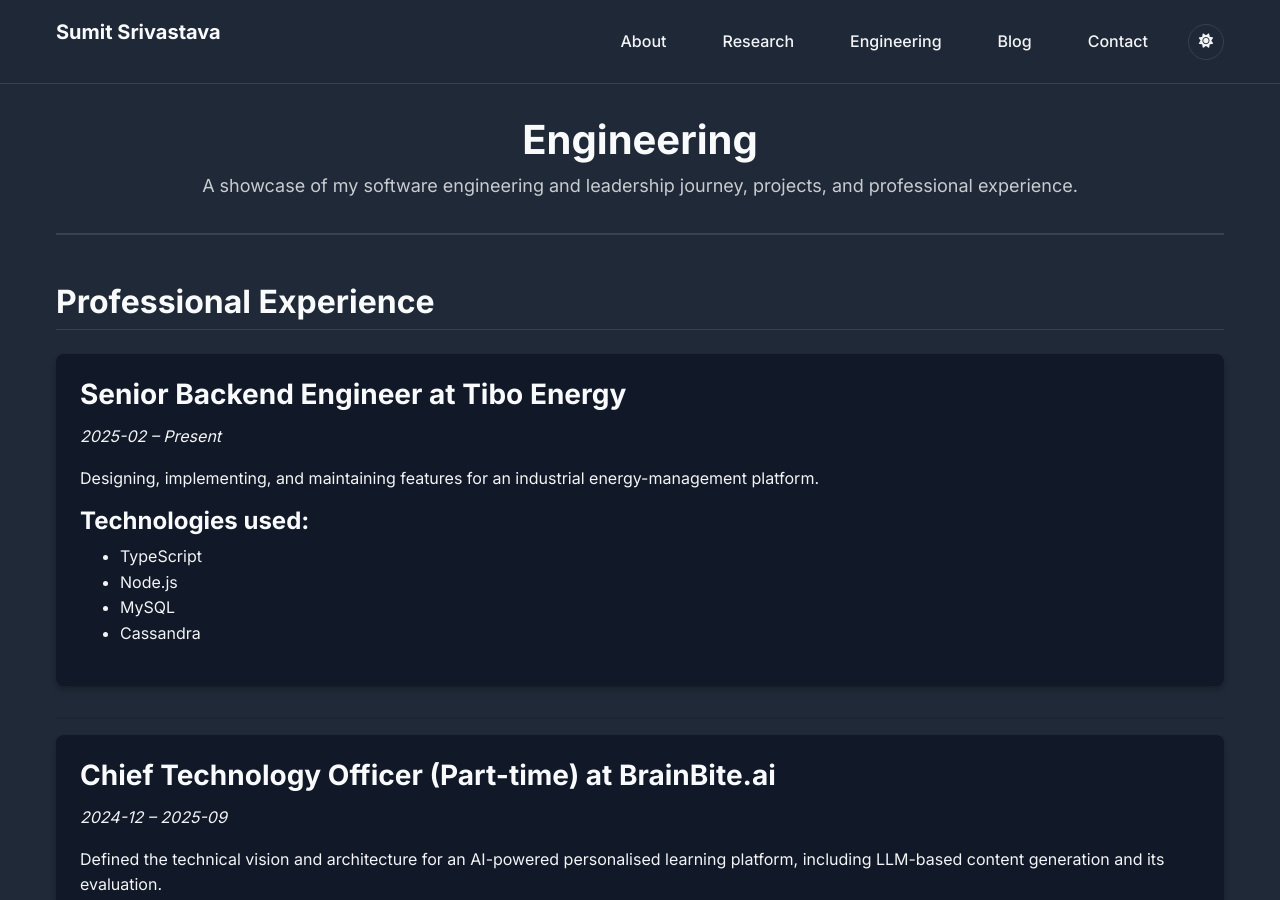
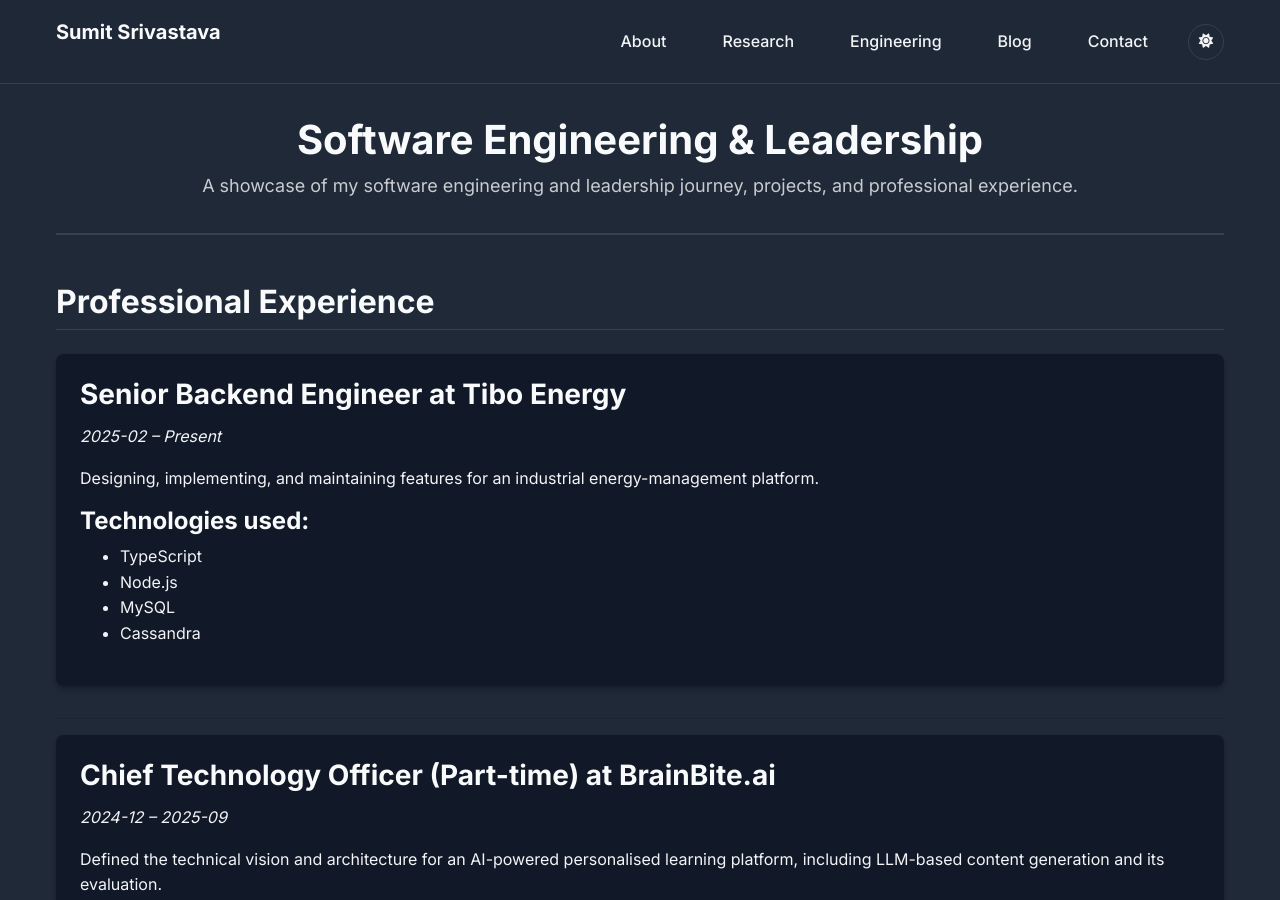
Before and after one commit to sumitsrv/sumitsrv.github.io, a Jekyll site: the page built from _pages/engineering.md, in a window 1280 px wide and 900 px high. Built offline with Jekyll 4.4.1, drawn with Linux system fonts in a browser that asks for light colours; nearby versions of some CDN libraries.

Commit message:
Refine Engineering page content and update experience descriptions for clarity and professionalism

```diff
--- a/_pages/engineering.md
+++ b/_pages/engineering.md
@@ -6,7 +6,7 @@
 ---
 <div class="container">
     <div class="section-header">
-        <h1>Engineering</h1>
+        <h1>Software Engineering & Leadership</h1>
         <p class="lead">A showcase of my software engineering and leadership journey, projects, and professional experience.</p>
     </div>
     <section class="experience-section">
```
Also changed, not shown: _pages/about.md (+1 -1 lines).
